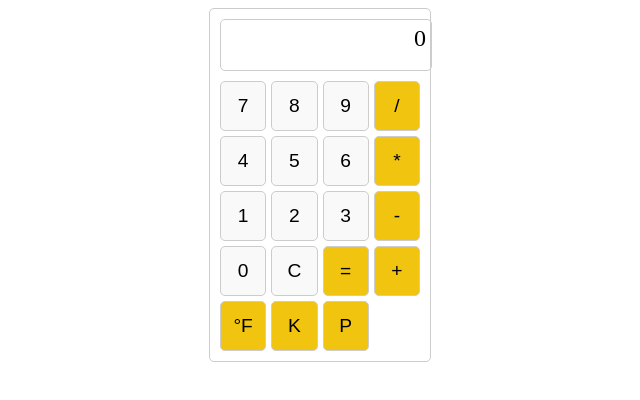
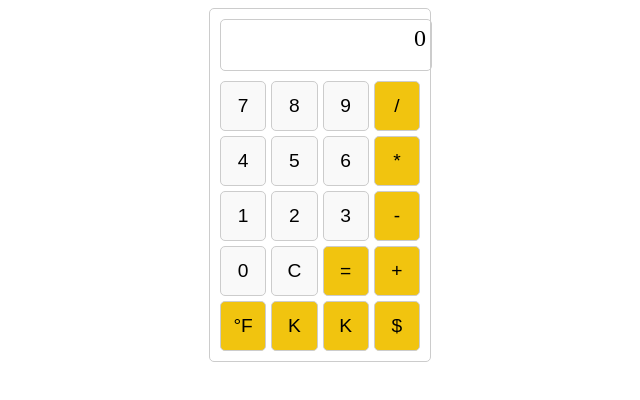
Before and after one commit to jidwardrodriguez/Calculadora, a plain HTML site: page index.html in a window 1280 px wide. Shown: the whole page, without its empty margins (320-960 px from the left). Drawn offline with Linux system fonts and the light colour scheme.

Commit message:
Funcionalidad Moneda Completada

```diff
--- a/index.html
+++ b/index.html
@@ -73,7 +73,8 @@
 
             <button class="button operator" onclick="convertToFahrenheit()">°F</button>
             <button class="button operator" onclick="convertToKilograms()">K</button>
-            <button class="button operator">P</button>
+            <button class="button operator" onclick="convertToPSI()">K</button>
+            <button class="button operator" onclick="convertToUSD()">$</button>
         </div>
     </div>
 
@@ -138,6 +139,17 @@
             updateDisplay();
         }
 
+        function convertToUSD() {
+            if (currentInput === '') return;
+            const cop = parseFloat(currentInput);
+            const exchangeRate = 4000; // Supongamos que 1 USD = 4000 COP
+            const usd = cop / exchangeRate;
+            currentInput = usd.toFixed(2); // Mostrar con dos decimales
+            operator = '';
+            firstOperand = '';
+            updateDisplay();
+        }
+
         function clearDisplay() {
             currentInput = '';
             operator = '';
```
